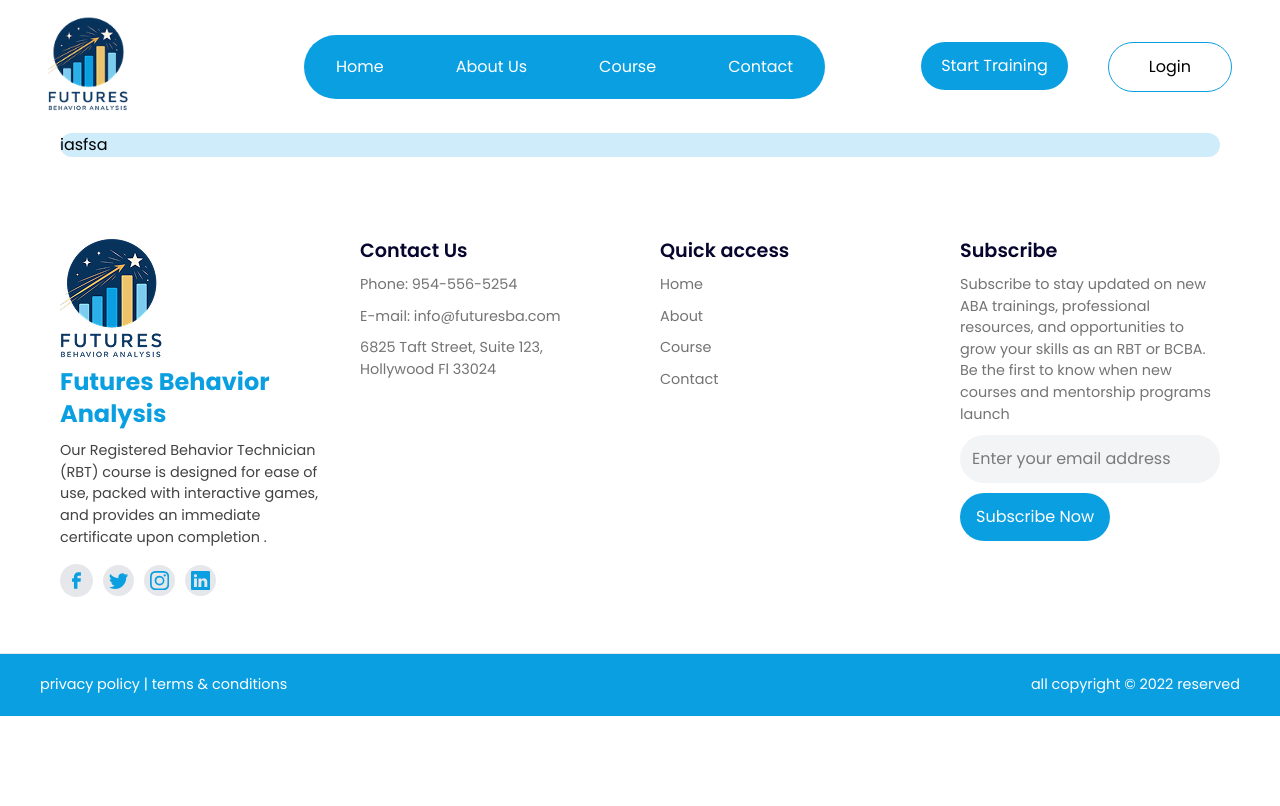
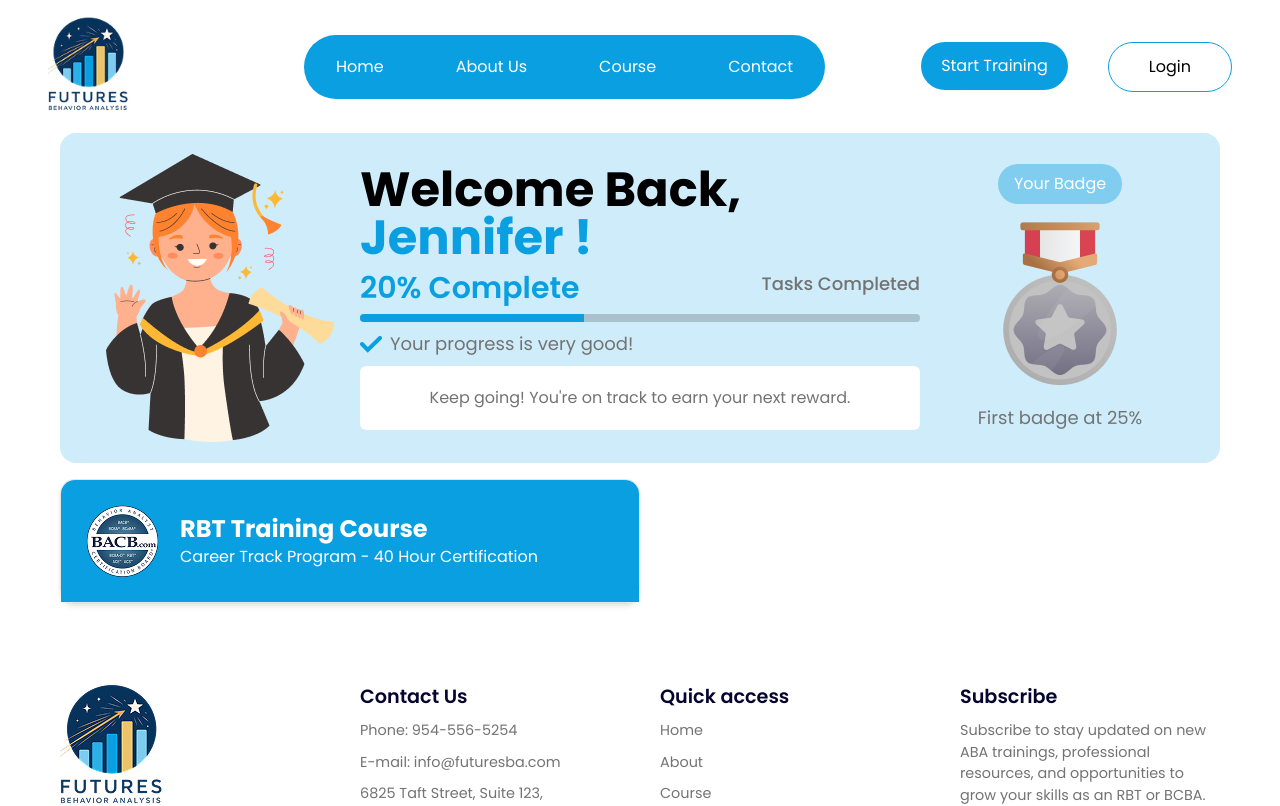
Before and after one commit to ashikur221/LearnSphere, a React (Vite) app: page /dashboard in a window 1280 px wide. Shown: the top 806 px of the page. Built offline with nearby package versions, Linux system fonts and the light colour scheme.

Commit message:
working on dashboard

```diff
--- a/src/components/admin/Dashboard.jsx
+++ b/src/components/admin/Dashboard.jsx
@@ -1,10 +1,27 @@
 import React from 'react'
 import Statistics from '../dashboard/Statistics'
+import { ImageProvider } from '@/utils/ImageProvider'
 
 const Dashboard = () => {
   return (
     <div className='container mx-auto px-5'>
       <Statistics />
+      <div className="grid grid-cols-2">
+        <div className="border rounded-xl shadow-md">
+          <div className="bg-theme-primary rounded-t-xl p-5 flex items-center gap-4">
+
+            <div className="">
+              <img src={ImageProvider.bacb2} alt="" />
+            </div>
+
+            <div className="">
+              <p className="text-sm lg:text-2xl text-white font-bold">RBT Training Course</p>
+              <p className="text-sm lg:text-base text-white">Career Track Program - 40 Hour Certification</p>
+            </div>
+          </div>
+        </div>
+        <div className=""></div>
+      </div>
     </div>
   )
 }
--- a/src/components/dashboard/Statistics.jsx
+++ b/src/components/dashboard/Statistics.jsx
@@ -1,9 +1,37 @@
+import { ImageProvider } from '@/utils/ImageProvider';
 import React from 'react';
+import { Progress } from '@/components/ui/progress';
+import { CustomTikIcon } from '@/utils/IconProvider';
 
 const Statistics = () => {
     return (
-        <div className='bg-theme-primary/20 rounded-2xl'>
-            iasfsa
+        <div className='bg-theme-primary/20 rounded-2xl flex justify-between p-5 items-center my-4'>
+            <div className="hidden  w-1/4 lg:flex justify-center">
+                <img src={ImageProvider.student} alt="" />
+            </div>
+            <div className="  w-full lg:w-1/2 space-y-2">
+                <p className="text-xl lg:text-3xl xlg:text-5xl font-bold">
+                    Welcome Back, <span className="text-theme-primary">Jennifer !</span>
+                </p>
+                <div className="flex justify-between">
+                    <p className="text-sm lg:text-2xl xlg:text-3xl font-semibold text-theme-primary">20% Complete</p>
+                    <p className="text-small-text text-sm lg:text-lg font-medium">Tasks Completed</p>
+                </div>
+                <Progress value={40} />
+                <p className="flex items-center gap-2 text-small-text text-sm lg:text-lg ">
+                    <CustomTikIcon />
+                    Your progress is very good!
+                </p>
+
+                <div className="bg-white rounded-sm text-sm lg:text-base lg:p-5 p-2 text-center text-small-text">
+                    Keep going! You're on track to earn your next reward.
+                </div>
+            </div>
+            <div className="hidden lg:flex flex-col justify-center w-1/4 items-center gap-4 ">
+                <button className='bg-theme-primary/40 text-white py-2 w-fit px-4 rounded-full'>Your Badge</button>
+                <img src={ImageProvider.badge} className='' alt="" />
+                <p className="text-sm lg:text-lg text-small-text">First badge at 25%</p>
+            </div>
         </div>
     );
 };
--- a/src/utils/ImageProvider.jsx
+++ b/src/utils/ImageProvider.jsx
@@ -33,8 +33,14 @@ import contactBanner from '@/assets/images/contactBanner.png'
 import contact from '@/assets/images/contact.png'
 import bacb from '@/assets/images/bacb.png'
 import certificate from '@/assets/images/certificate.png'
+import student from '@/assets/images/student.png'
+import badge from '@/assets/images/badge.png'
+import bacb2 from '@/assets/images/bacb2.png'
 
 export const ImageProvider = {
+    bacb2,
+    badge,
+    student,
     certificate,
     bacb,
     contact,
```
Also changed, not shown: src/assets/images/bacb2.png (added).
